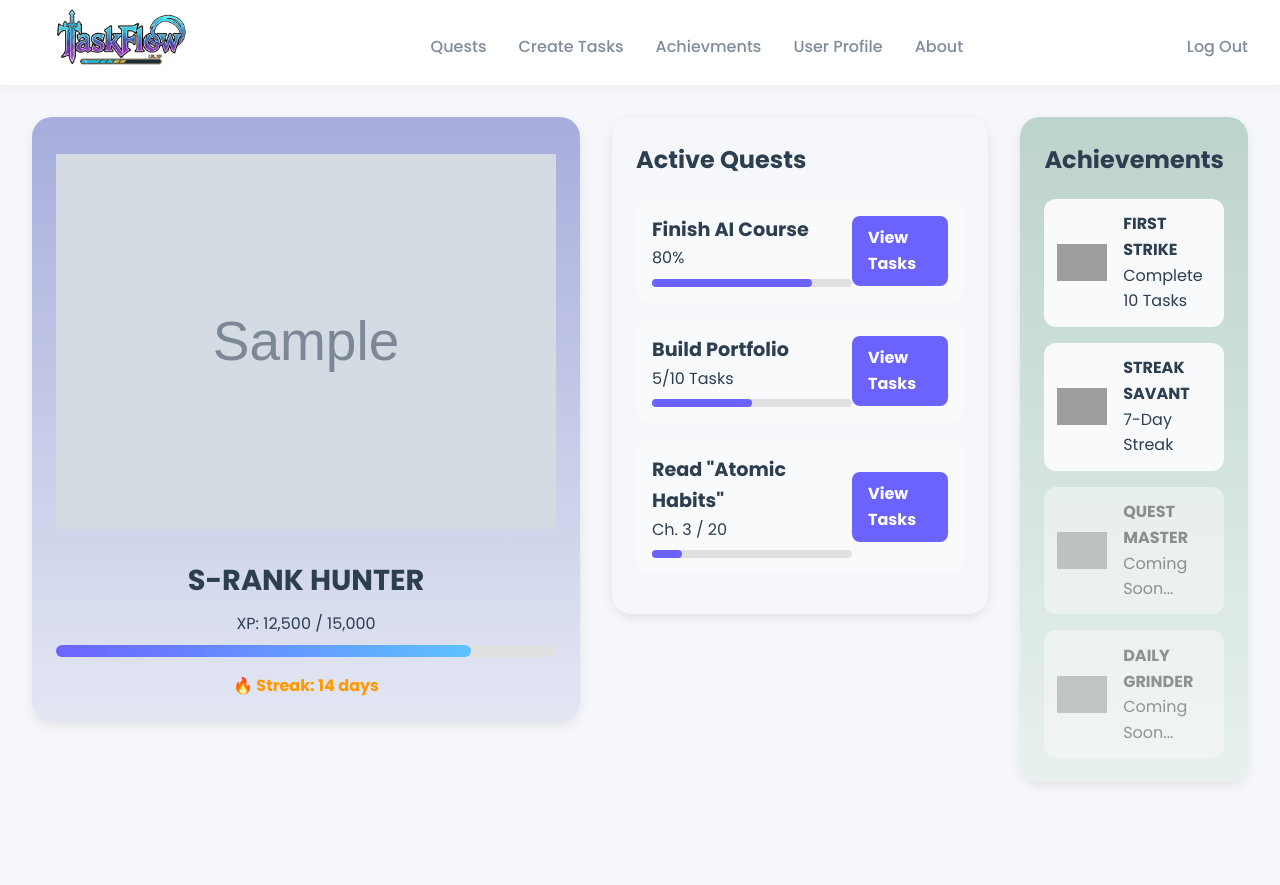
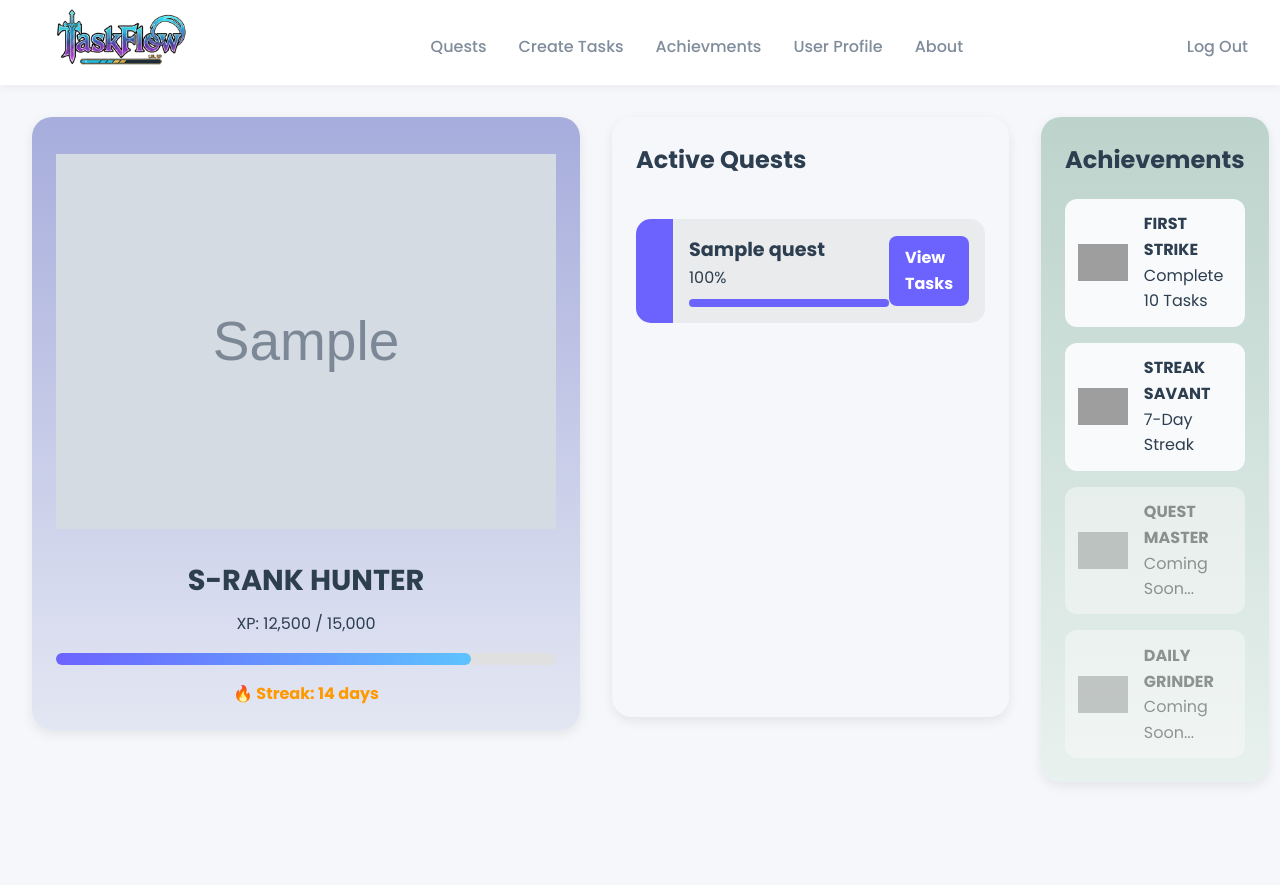
Before and after one commit to MousaArikat/TaskFlow, a Django app: page / in a window 1280 px wide. Run offline with Django 5.2, Linux system fonts and the light colour scheme; a user stored in the database is signed in; tables that the repository leaves empty hold one stand-in row (values such as "Sample post"); grey boxes marked "Sample" are stand-in pictures; grey boxes are pictures that could not be loaded.

Commit message:
Feat: added the quests logic for the percentage based on tasks

```diff
--- a/main_app/static/main_app/css/main.css
+++ b/main_app/static/main_app/css/main.css
@@ -147,12 +147,23 @@ body {
 .dashboard-container {
   display: flex;
   justify-content: space-between;
-  align-items: flex-start;
+  align-items: strecth;
   gap: 2rem;
   padding: 2rem;
   background: #f5f7fa;
   min-height: 100vh;
 }
+
+.profile-card,
+.quests-section,
+.achievements-section {
+  flex: 1;
+  display: flex;
+  flex-direction: column;
+  height: 100%;
+  min-height: 600px;
+}
+
 
 /* Profile */
 .profile-card {
@@ -303,3 +314,20 @@ body {
   opacity: 0.5;
   filter: grayscale(100%);
 }
+
+
+.quest-card.purple {
+   border-left: 37px solid #6c63ff;
+   background-color: #eaebec;
+   margin-top: 20px;
+   }
+.quest-card.green  {
+  border-left: 37px solid #4CAF50;
+  background-color: #eaebec;
+
+}
+.quest-card.blue   {
+  border-left: 37px solid #2196F3;
+  background-color: #eaebec
+
+}
--- a/main_app/templates/main_app/dashboard.html
+++ b/main_app/templates/main_app/dashboard.html
@@ -18,40 +18,23 @@
 
   <section class="quests-section">
     <h3>Active Quests</h3>
+      {% if active_quests %}
+        {% for quest in active_quests %}
+          <div class = "quest-card {%cycle 'purple' 'green' 'blue' %}">
+            <div class = "quest-info">
+              <h4>{{quest.title}}</h4>
+              <p> {{quest.progress}}%</p>
+              <div class = "progress-bar">
+                <div class = "progress" style = "width: {{quest.progress}}%"></div>
+              </div>
+            </div>
+            <a href="{% url 'view_quest' quest.id %}" class="view-btn">View Tasks</a>
+          </div>
+        {% endfor %}
 
-    <div class="quest-card purple">
-      <div class="quest-info">
-        <h4>Finish AI Course</h4>
-        <p>80%</p>
-        <div class="progress-bar">
-          <div class="progress" style="width: 80%;"></div>
-        </div>
-      </div>
-      <a href="#" class="view-btn">View Tasks</a>
-    </div>
-
-    <div class="quest-card green">
-      <div class="quest-info">
-        <h4>Build Portfolio</h4>
-        <p>5/10 Tasks</p>
-        <div class="progress-bar">
-          <div class="progress" style="width: 50%;"></div>
-        </div>
-      </div>
-      <a href="#" class="view-btn">View Tasks</a>
-    </div>
-
-    <div class="quest-card blue">
-      <div class="quest-info">
-        <h4>Read "Atomic Habits"</h4>
-        <p>Ch. 3 / 20</p>
-        <div class="progress-bar">
-          <div class="progress" style="width: 15%;"></div>
-        </div>
-      </div>
-      <a href="#" class="view-btn">View Tasks</a>
-    </div>
-
+      {% else %}
+          <p>No Active Quests Yet, what are you waiting for, create one now!</p>
+      {% endif %}
   </section>
 
   <!-- Achievements Section -->
--- a/main_app/views.py
+++ b/main_app/views.py
@@ -15,9 +15,23 @@ from django.http import Http404
 @login_required
 def dashboard_view(request):
     active_quests = Quest.objects.filter(user=request.user)[:3]
+    quests_progress = []
+    for quest in active_quests:
+        total_tasks = quest.task_set.count()
+        completed_tasks = quest.task_set.filter(is_completed = True).count()
+
+        progress = 0
+        if total_tasks > 0:
+            progress = round((completed_tasks / total_tasks) * 100)
+
+        quests_progress.append({
+            "id" : quest.quest_id,
+            "title" : quest.title,
+            "progress": progress,
+        })
+
     profile = UserProfile.objects.get(user=request.user)
-
-    return render(request, 'main_app/dashboard.html', {'active_quests' : active_quests, 'profile' : profile})
+    return render(request, 'main_app/dashboard.html', {'active_quests' : quests_progress, 'profile' : profile})
 
 
 
```
